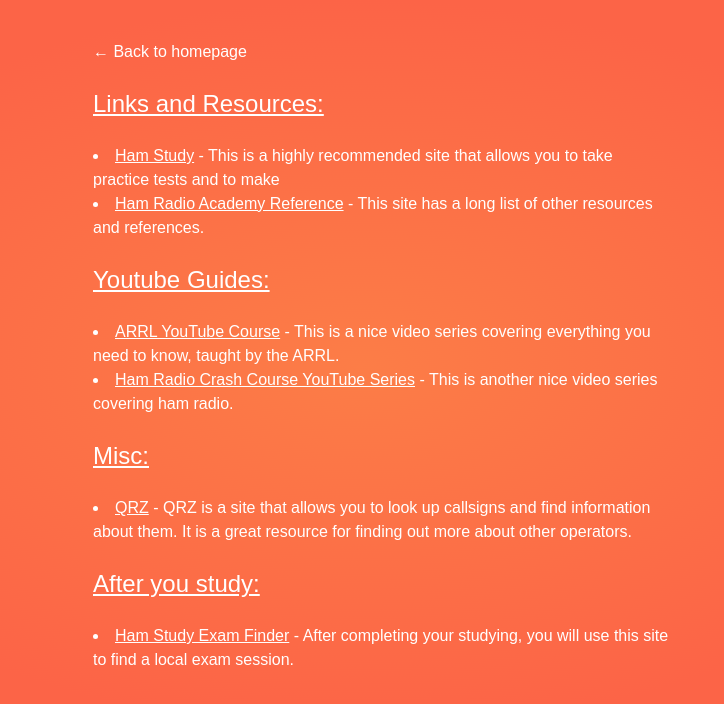
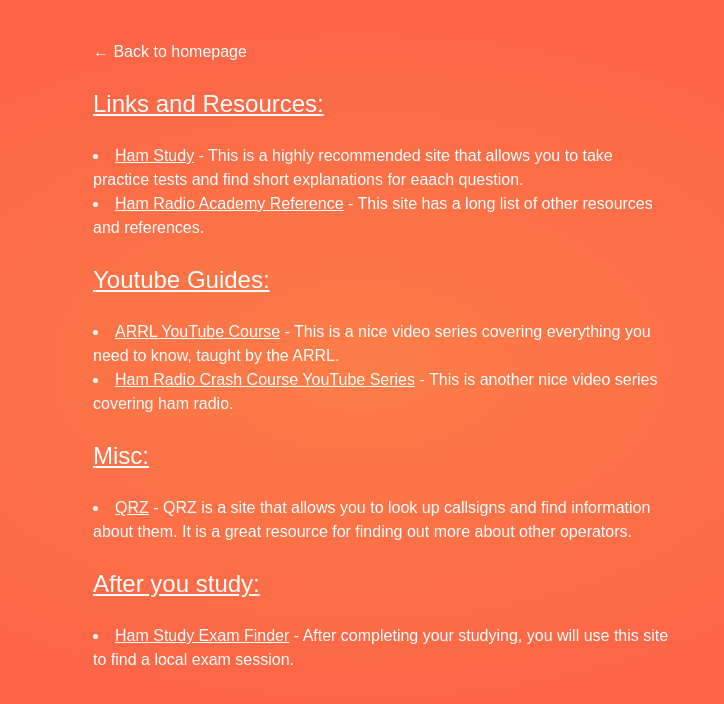
Before and after one commit to hackclub/ham-club, a Next.js app: page /help in a window 1280 px wide. Shown: the top 704 px of the page, without its empty margins (279-1003 px from the left). Built offline with nearby package versions, Linux system fonts and the light colour scheme.

Commit message:
Finished Hamstudy sentence

```diff
--- a/pages/help.js
+++ b/pages/help.js
@@ -12,7 +12,7 @@
               Ham Study
             </a>{" "}
             - This is a highly recommended site that allows you to take practice
-            tests and to make{" "}
+            tests and find short explanations for eaach question.{" "}
           </li>
           <li>
             <a
```
